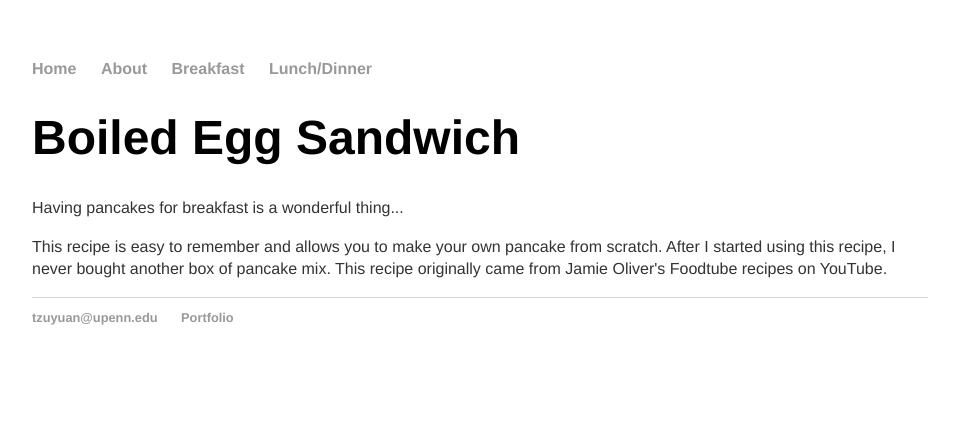
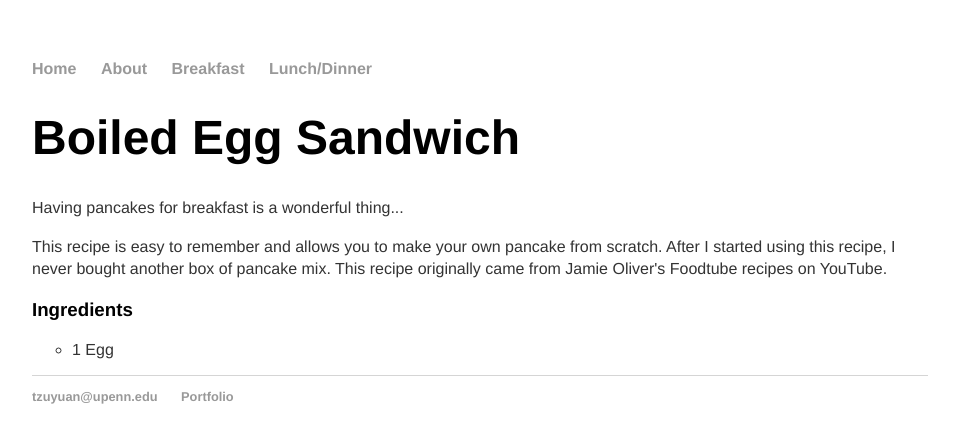
Before and after one commit to tzuyuanw/tzuyuanw.github.io, a Jekyll site: the page recipes/eggsandwich.html, which Jekyll copies as it is, in a window 1280 px wide. Shown: the top 443 px of the page, without its empty margins (160-1119 px from the left). Built offline with Jekyll 4.4.1, drawn with Linux system fonts in a browser that asks for light colours.

Commit message:
Update eggsandwich.html

```diff
--- a/recipes/eggsandwich.html
+++ b/recipes/eggsandwich.html
@@ -23,6 +23,11 @@
 					This recipe originally came from Jamie Oliver's Foodtube recipes on YouTube.
 				</p>
 			</div>
+			<div class="ingredients">
+				<h3>Ingredients</h3>
+				<ul class="ingredients">
+					<li>1 Egg</li>
+			</div>
 			</div><!-- /.container -->
 			<footer>
 	    		<ul>
```
